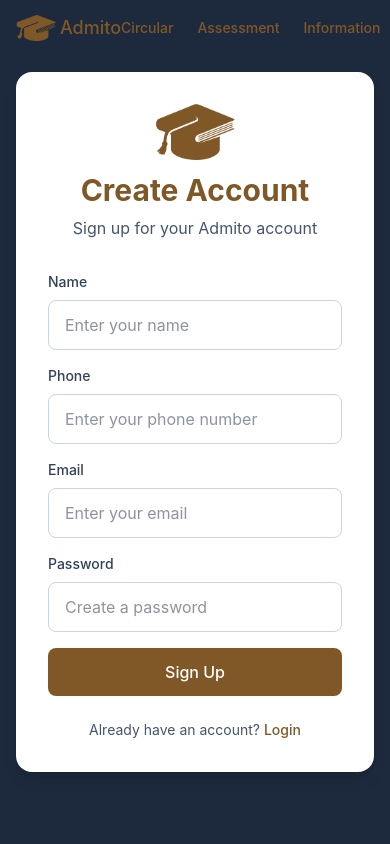
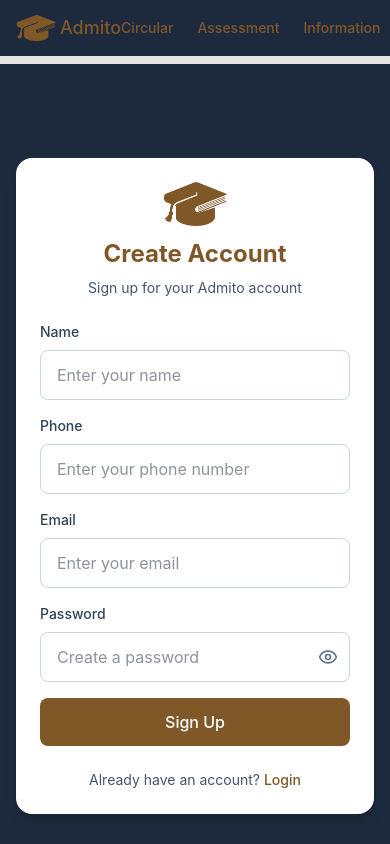
Before and after one commit to khatunajannat/Admito, a React (Vite) app: page /signup in a window 390 px wide. Shown: the top 844 px of the page. Built offline with nearby package versions, Linux system fonts and the light colour scheme.

Commit message:
Login done

```diff
--- a/package.json
+++ b/package.json
@@ -11,6 +11,7 @@
   },
   "dependencies": {
     "flowbite-react": "^0.12.17",
+    "lucide-react": "^1.41.0",
     "react": "^19.2.8",
     "react-dom": "^19.2.8",
     "react-router-dom": "^7.18.2"
--- a/src/App.jsx
+++ b/src/App.jsx
@@ -14,7 +14,7 @@
 function App() {
   return (
     <BrowserRouter>
-      <div className="min-h-screen bg-stone-200 text-slate-800">
+      <div className="min-h-screen bg-stone-200 text-slate-800 pt-16">
         <Navbar />
 
         <Routes>
--- a/src/pages/Account.jsx
+++ b/src/pages/Account.jsx
@@ -1,4 +1,75 @@
+import { useState, useEffect } from "react";
+import { Link, useNavigate } from "react-router-dom";
+
 export default function Account() {
+  const navigate = useNavigate();
+  const [user, setUser] = useState(null);
+  const [loading, setLoading] = useState(
+    () => !!localStorage.getItem("userId")
+  );
+
+  const [error, setError] = useState("");
+
+  useEffect(() => {
+    const userId = localStorage.getItem("userId");
+
+    if (!userId) {
+      return;
+    }
+
+    fetch(`${import.meta.env.VITE_API_URL}/users/${userId}`)
+      .then((res) => {
+        if (!res.ok) throw new Error("Failed to load account");
+        return res.json();
+      })
+      .then((data) => setUser(data))
+      .catch((err) => setError(err.message))
+      .finally(() => setLoading(false));
+  }, []);
+
+  const handleLogout = () => {
+    localStorage.removeItem("isLoggedIn");
+    localStorage.removeItem("userId");
+    navigate("/login");
+  };
+
+  if (loading) {
+    return (
+      <section className="relative min-h-screen overflow-hidden bg-slate-800 flex items-center justify-center px-4">
+        <p className="text-white">Loading account...</p>
+      </section>
+    );
+  }
+
+  if (!user) {
+    return (
+      <section className="relative min-h-screen overflow-hidden bg-slate-800 flex items-center justify-center px-4">
+        <div className="w-full max-w-md bg-white rounded-2xl shadow-lg p-8 text-center">
+          <img
+            src="/Heading.png"
+            alt="Admito"
+            className="w-20 h-15 mx-auto mb-3"
+          />
+
+          <h1 className="text-3xl font-bold text-[#805827] mb-2">
+            My Account
+          </h1>
+
+          <p className="text-slate-600 mb-6">
+            {error || "No user is signed in."}
+          </p>
+
+          <Link
+            to="/login"
+            className="inline-block w-full bg-[#805827] text-white py-3 rounded-lg font-medium hover:bg-[#6b4620] transition-colors duration-300"
+          >
+            Login
+          </Link>
+        </div>
+      </section>
+    );
+  }
+
   return (
     <section className="relative min-h-screen overflow-hidden bg-slate-800 flex items-center justify-center px-4">
       <div className="w-full max-w-md bg-white rounded-2xl shadow-lg p-8">
@@ -21,7 +92,7 @@
               Name
             </p>
             <p className="text-lg text-slate-800">
-              Your Name
+              {user.name}
             </p>
           </div>
 
@@ -30,7 +101,7 @@
               Phone
             </p>
             <p className="text-lg text-slate-800">
-              Your Phone Number
+              {user.phone}
             </p>
           </div>
 
@@ -39,12 +110,13 @@
               Email
             </p>
             <p className="text-lg text-slate-800">
-              your@email.com
+              {user.email}
             </p>
           </div>
 
           <button
             type="button"
+            onClick={handleLogout}
             className="w-full bg-[#805827] text-white py-3 rounded-lg font-medium hover:bg-[#6b4620] transition-colors duration-300"
           >
             Logout
--- a/src/pages/Login.jsx
+++ b/src/pages/Login.jsx
@@ -1,6 +1,52 @@
-import { Link } from "react-router-dom";
+import { useState } from "react";
+import { Link, useNavigate } from "react-router-dom";
+import { Eye, EyeOff } from "lucide-react";
 
 export default function Login() {
+  const navigate = useNavigate();
+  const [formData, setFormData] = useState({ email: "", password: "" });
+  const [error, setError] = useState("");
+  const [success, setSuccess] = useState("");
+  const [loading, setLoading] = useState(false);
+  const [showPassword, setShowPassword] = useState(false);
+
+  const handleChange = (e) => {
+    setFormData({ ...formData, [e.target.name]: e.target.value });
+  };
+
+  const handleSubmit = async (e) => {
+    e.preventDefault();
+    setError("");
+    setSuccess("");
+    setLoading(true);
+
+    try {
+      const res = await fetch(`${import.meta.env.VITE_API_URL}/users/login`, {
+        method: "POST",
+        headers: { "Content-Type": "application/json" },
+        body: JSON.stringify(formData),
+      });
+
+      const data = await res.json();
+
+      if (!res.ok) {
+        throw new Error(data.message || "Login failed");
+      }
+
+      setSuccess("Login successful!");
+      localStorage.setItem("isLoggedIn", "true");
+      localStorage.setItem("userId", data.user.id);
+      setLoading(false);
+
+      setTimeout(() => {
+        navigate("/");
+      }, 1500);
+    } catch (err) {
+      setError(err.message);
+      setLoading(false);
+    }
+  };
+
   return (
     <section className="relative min-h-screen overflow-hidden bg-slate-800 flex items-center justify-center px-4">
       <div className="w-full max-w-md bg-white rounded-2xl shadow-lg p-8">
@@ -21,7 +67,15 @@
           </p>
         </div>
 
-        <form className="space-y-5">
+        {error && (
+          <p className="text-red-600 text-sm text-center mb-4">{error}</p>
+        )}
+
+        {success && (
+          <p className="text-green-600 text-sm text-center mb-4">{success}</p>
+        )}
+
+        <form className="space-y-5" onSubmit={handleSubmit}>
           <div>
             <label className="block text-sm font-medium text-slate-700 mb-2">
               Email
@@ -29,7 +83,12 @@
 
             <input
               type="email"
+              name="email"
+              value={formData.email}
+              onChange={handleChange}
               placeholder="Enter your email"
+              required
+              disabled={loading || success}
               className="w-full px-4 py-3 border border-slate-300 rounded-lg focus:outline-none focus:ring-2 focus:ring-[#805827]"
             />
           </div>
@@ -39,18 +98,35 @@
               Password
             </label>
 
-            <input
-              type="password"
-              placeholder="Enter your password"
-              className="w-full px-4 py-3 border border-slate-300 rounded-lg focus:outline-none focus:ring-2 focus:ring-[#805827]"
-            />
+            <div className="relative">
+              <input
+                type={showPassword ? "text" : "password"}
+                name="password"
+                value={formData.password}
+                onChange={handleChange}
+                placeholder="Enter your password"
+                required
+                disabled={loading || success}
+                className="w-full px-4 py-3 pr-11 border border-slate-300 rounded-lg focus:outline-none focus:ring-2 focus:ring-[#805827]"
+              />
+              <button
+                type="button"
+                onClick={() => setShowPassword((prev) => !prev)}
+                className="absolute right-3 top-1/2 -translate-y-1/2 text-slate-500 hover:text-[#805827]"
+                aria-label={showPassword ? "Hide password" : "Show password"}
+                tabIndex={-1}
+              >
+                {showPassword ? <EyeOff size={20} /> : <Eye size={20} />}
+              </button>
+            </div>
           </div>
 
           <button
             type="submit"
-            className="w-full bg-[#805827] text-white py-3 rounded-lg font-medium hover:bg-[#6b4620] transition-colors duration-300"
+            disabled={loading || success}
+            className="w-full bg-[#805827] text-white py-3 rounded-lg font-medium hover:bg-[#6b4620] transition-colors duration-300 disabled:opacity-50"
           >
-            Login
+            {loading ? "Logging in..." : success ? "Redirecting..." : "Login"}
           </button>
         </form>
 
--- a/src/pages/Signup.jsx
+++ b/src/pages/Signup.jsx
@@ -1,30 +1,91 @@
-import { Link } from "react-router-dom";
+import { useState } from "react";
+import { Link, useNavigate } from "react-router-dom";
+import { Eye, EyeOff } from "lucide-react";
 
 export default function Signup() {
+  const navigate = useNavigate();
+  const [formData, setFormData] = useState({
+    name: "",
+    phone: "",
+    email: "",
+    password: "",
+  });
+  const [error, setError] = useState("");
+  const [success, setSuccess] = useState("");
+  const [loading, setLoading] = useState(false);
+  const [showPassword, setShowPassword] = useState(false);
+
+  const handleChange = (e) => {
+    setFormData({ ...formData, [e.target.name]: e.target.value });
+  };
+
+  const handleSubmit = async (e) => {
+    e.preventDefault();
+    setError("");
+    setSuccess("");
+    setLoading(true);
+
+    try {
+      const res = await fetch(`${import.meta.env.VITE_API_URL}/users/signup`, {
+        method: "POST",
+        headers: { "Content-Type": "application/json" },
+        body: JSON.stringify(formData),
+      });
+
+      const data = await res.json();
+
+      if (!res.ok) {
+        throw new Error(data.message || "Signup failed");
+      }
+
+      setSuccess("Account created! Redirecting...");
+      setTimeout(() => navigate("/login"), 1200);
+    } catch (err) {
+      setError(err.message);
+    } finally {
+      setLoading(false);
+    }
+  };
+
   return (
-    <section className="relative min-h-screen overflow-hidden bg-slate-800 flex items-center justify-center px-4 py-8">
-      <div className="w-full max-w-md bg-white rounded-2xl shadow-lg p-8">
-        <div className="text-center mb-8">
+    <section className="min-h-screen w-full bg-slate-800 flex items-center justify-center px-4 py-10 overflow-y-auto">
+      <div className="w-full max-w-md bg-white rounded-2xl shadow-lg p-6 sm:p-8 my-auto">
+        <div className="text-center mb-6 sm:mb-8">
           <img
             src="/Heading.png"
             alt="Admito"
-            className="w-20 h-14 mx-auto mb-3"
+            className="w-16 h-11 sm:w-20 sm:h-14 mx-auto mb-3"
           />
 
-          <h1 className="text-3xl font-bold text-[#805827]">Create Account</h1>
+          <h1 className="text-2xl sm:text-3xl font-bold text-[#805827]">
+            Create Account
+          </h1>
 
-          <p className="text-slate-600 mt-2">Sign up for your Admito account</p>
+          <p className="text-slate-600 mt-2 text-sm sm:text-base">
+            Sign up for your Admito account
+          </p>
         </div>
 
-        <form className="space-y-4">
+        {error && (
+          <p className="text-red-600 text-sm text-center mb-4">{error}</p>
+        )}
+
+        {success && (
+          <p className="text-green-600 text-sm text-center mb-4">{success}</p>
+        )}
+
+        <form className="space-y-4" onSubmit={handleSubmit}>
           <div>
             <label className="block text-sm font-medium text-slate-700 mb-2">
               Name
             </label>
-
             <input
               type="text"
+              name="name"
+              value={formData.name}
+              onChange={handleChange}
               placeholder="Enter your name"
+              required
               className="w-full px-4 py-3 border border-slate-300 rounded-lg focus:outline-none focus:ring-2 focus:ring-[#805827]"
             />
           </div>
@@ -33,10 +94,13 @@
             <label className="block text-sm font-medium text-slate-700 mb-2">
               Phone
             </label>
-
             <input
               type="tel"
+              name="phone"
+              value={formData.phone}
+              onChange={handleChange}
               placeholder="Enter your phone number"
+              required
               className="w-full px-4 py-3 border border-slate-300 rounded-lg focus:outline-none focus:ring-2 focus:ring-[#805827]"
             />
           </div>
@@ -45,10 +109,13 @@
             <label className="block text-sm font-medium text-slate-700 mb-2">
               Email
             </label>
-
             <input
               type="email"
+              name="email"
+              value={formData.email}
+              onChange={handleChange}
               placeholder="Enter your email"
+              required
               className="w-full px-4 py-3 border border-slate-300 rounded-lg focus:outline-none focus:ring-2 focus:ring-[#805827]"
             />
           </div>
@@ -57,19 +124,34 @@
             <label className="block text-sm font-medium text-slate-700 mb-2">
               Password
             </label>
-
-            <input
-              type="password"
-              placeholder="Create a password"
-              className="w-full px-4 py-3 border border-slate-300 rounded-lg focus:outline-none focus:ring-2 focus:ring-[#805827]"
-            />
+            <div className="relative">
+              <input
+                type={showPassword ? "text" : "password"}
+                name="password"
+                value={formData.password}
+                onChange={handleChange}
+                placeholder="Create a password"
+                required
+                className="w-full px-4 py-3 pr-11 border border-slate-300 rounded-lg focus:outline-none focus:ring-2 focus:ring-[#805827]"
+              />
+              <button
+                type="button"
+                onClick={() => setShowPassword((prev) => !prev)}
+                className="absolute right-3 top-1/2 -translate-y-1/2 text-slate-500 hover:text-[#805827]"
+                aria-label={showPassword ? "Hide password" : "Show password"}
+                tabIndex={-1}
+              >
+                {showPassword ? <EyeOff size={20} /> : <Eye size={20} />}
+              </button>
+            </div>
           </div>
 
           <button
             type="submit"
-            className="w-full bg-[#805827] text-white py-3 rounded-lg font-medium hover:bg-[#6b4620] transition-colors duration-300"
+            disabled={loading}
+            className="w-full bg-[#805827] text-white py-3 rounded-lg font-medium hover:bg-[#6b4620] transition-colors duration-300 disabled:opacity-50"
           >
-            Sign Up
+            {loading ? "Signing up..." : "Sign Up"}
           </button>
         </form>
 
```
Also changed, not shown: src/components/Hero.jsx (+49 -4 lines), 2 other files (tests, documents, lock files or other folders).
